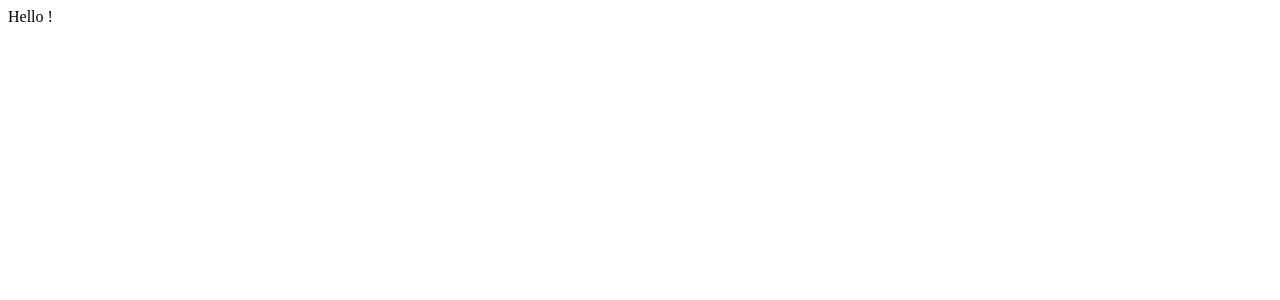
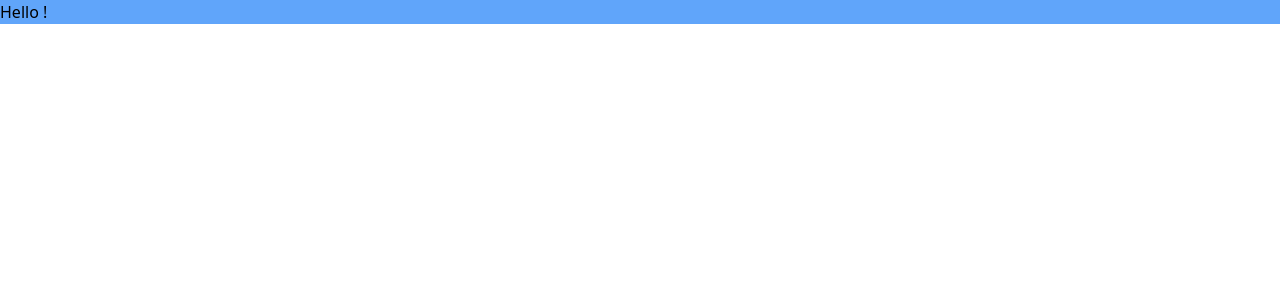
Before and after one commit to Jinlei2000/Lei_Samuel, a Vue app in the folder packages/tuinbouw/: page / in a window 1280 px wide. Shown: the top 300 px of the page. Built offline with nearby package versions, Linux system fonts and the light colour scheme.

Commit message:
feat: add unocss

```diff
--- a/packages/tuinbouw/package.json
+++ b/packages/tuinbouw/package.json
@@ -20,6 +20,7 @@
     "@vue/tsconfig": "^0.4.0",
     "npm-run-all": "^4.1.5",
     "typescript": "~5.1.6",
+    "unocss": "^0.55.7",
     "vite": "^4.4.9",
     "vue-tsc": "^1.8.11"
   }
--- a/packages/tuinbouw/src/App.vue
+++ b/packages/tuinbouw/src/App.vue
@@ -1,5 +1,7 @@
 <script setup lang="ts"></script>
 
 <template>
-  <RouterView />
+  <div class="bg-blue-4">
+    <RouterView />
+  </div>
 </template>
--- a/packages/tuinbouw/src/main.ts
+++ b/packages/tuinbouw/src/main.ts
@@ -1,4 +1,7 @@
 import { createApp } from 'vue'
+
+import '@unocss/reset/tailwind.css'
+import 'virtual:uno.css'
 
 import App from './App.vue'
 import router from './router'
--- a/packages/tuinbouw/src/views/Temp.vue
+++ b/packages/tuinbouw/src/views/Temp.vue
@@ -1 +1 @@
-<template>Hello !</template>
+<template><h1 >Hello !</h1></template>
--- /dev/null
+++ b/packages/tuinbouw/uno.config.ts
@@ -0,0 +1,3 @@
+import { defineConfig } from 'unocss'
+
+export default defineConfig({})
--- a/packages/tuinbouw/vite.config.ts
+++ b/packages/tuinbouw/vite.config.ts
@@ -2,15 +2,14 @@ import { fileURLToPath, URL } from 'node:url'
 
 import { defineConfig } from 'vite'
 import vue from '@vitejs/plugin-vue'
+import UnoCSS from 'unocss/vite'
 
 // https://vitejs.dev/config/
 export default defineConfig({
-  plugins: [
-    vue(),
-  ],
+  plugins: [vue(), UnoCSS()],
   resolve: {
     alias: {
-      '@': fileURLToPath(new URL('./src', import.meta.url))
-    }
-  }
+      '@': fileURLToPath(new URL('./src', import.meta.url)),
+    },
+  },
 })
```
Also changed, not shown: packages/tuinbouw/tailwind.config.cjs (added), 1 other file (tests, documents, lock files or other folders).
